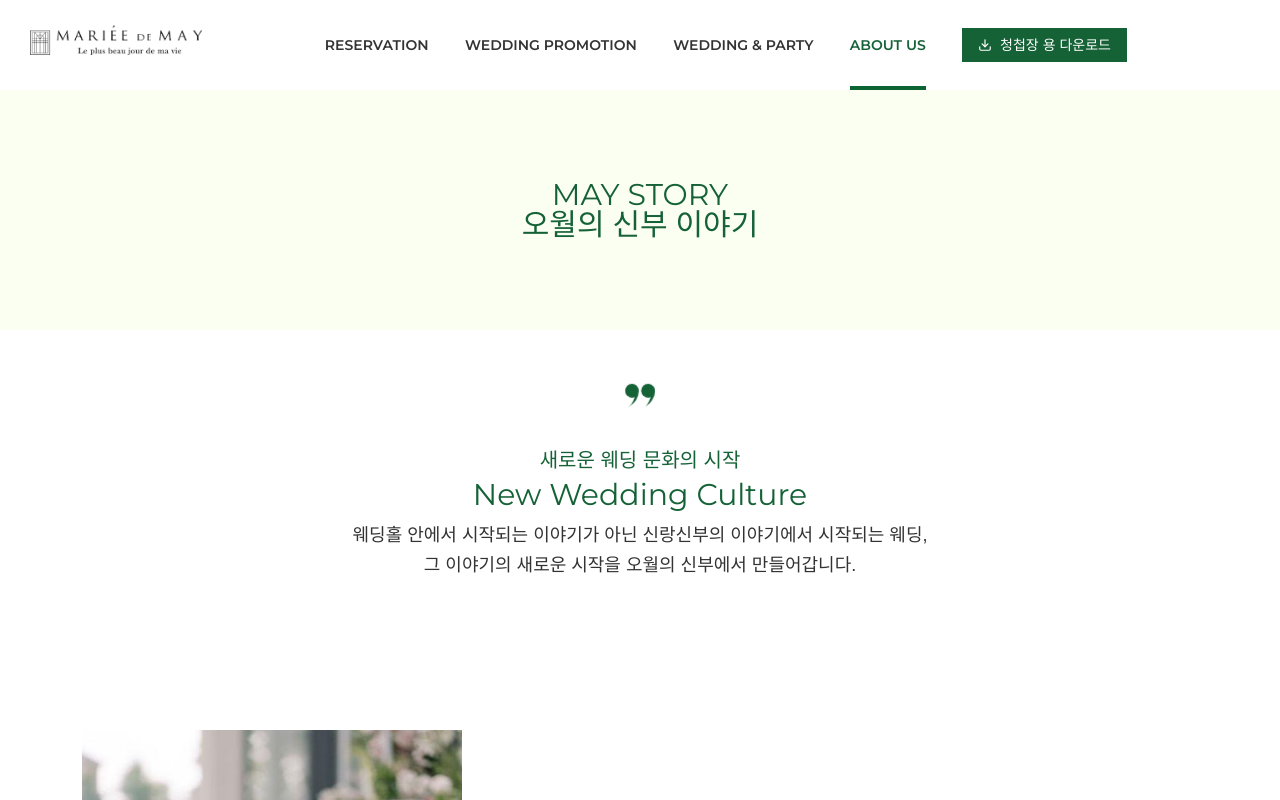
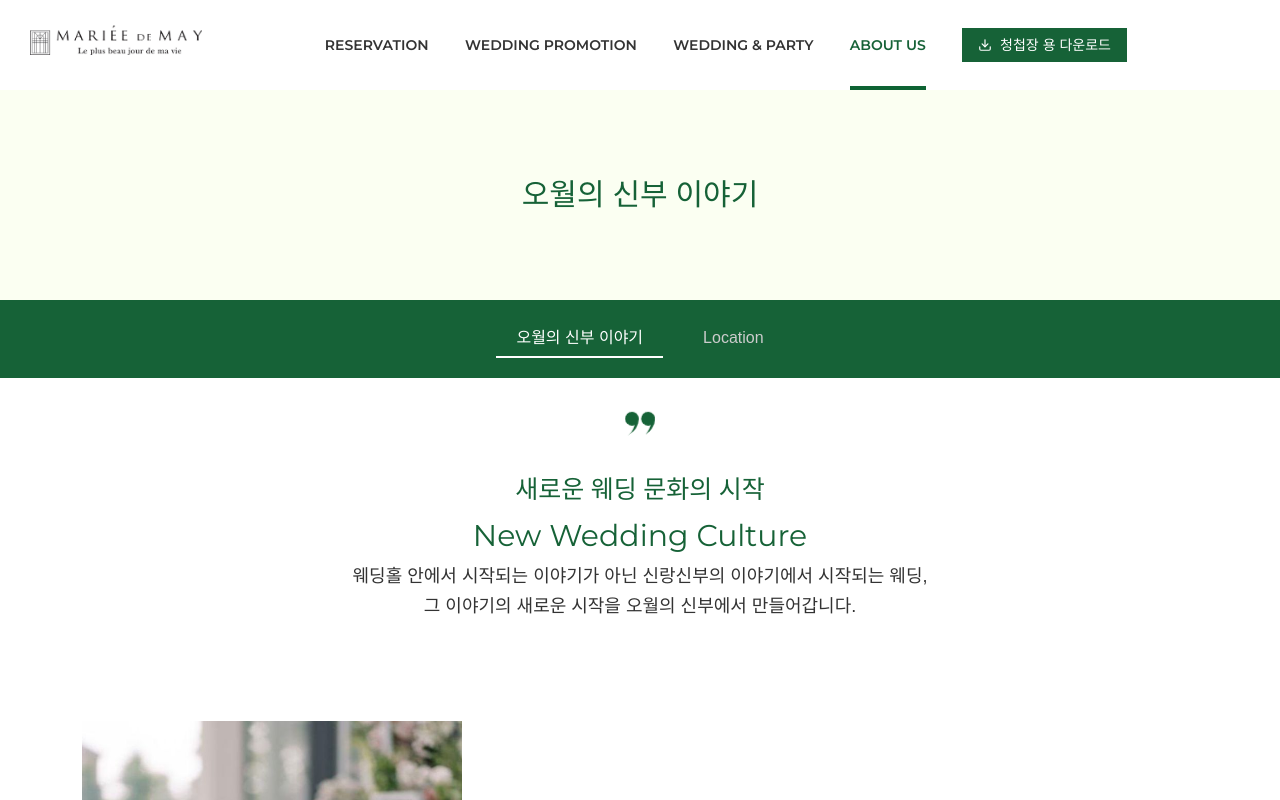
Before and after one commit to wedding-project-web/front, a React (Vite) app: page /about-us in a window 1280 px wide. Shown: the top 800 px of the page. Built offline with nearby package versions, Linux system fonts and the light colour scheme; a web font is replaced by a local one.

Commit message:
fix: About us 페이지 Location 추가

```diff
--- a/src/pages/AboutUsPage.tsx
+++ b/src/pages/AboutUsPage.tsx
@@ -1,7 +1,13 @@
 import styled from "@emotion/styled";
+import { useState } from "react";
 import quotes from "../assets/icon/quotes.png";
+import MusicWedding from "../components/AboutUs/MusicWedding";
 import WeddingStory from "../components/AboutUs/WeddingStory";
-import MusicWedding from "../components/AboutUs/MusicWedding";
+import location from "../assets/image/location.jpg";
+
+interface TabProps {
+  active: boolean;
+}
 
 const TitleContainer = styled.div`
   background-color: #fbfff2;
@@ -26,12 +32,28 @@ const Title = styled.div`
   }
 `;
 
+const Container = styled.div`
+  background-color: #166237;
+  display: flex;
+  justify-content: center;
+  padding: 20px;
+  gap: 20px;
+`;
+
+const Tab = styled.div<TabProps>`
+  color: ${(props) => (props.active ? "#fff" : "#ccc")};
+  cursor: pointer;
+  border-bottom: ${(props) => (props.active ? "2px solid #fff" : "none")};
+  padding: 10px 20px;
+  transition: all 0.3s;
+
+  &:hover {
+    color: #fff;
+  }
+`;
+
 const SubContainer = styled.div`
-  display: flex;
-  flex-direction: column;
-  gap: 10px;
-  padding: 50px;
-  align-items: center;
+  padding: 30px 0px 0px 0px;
 
   @media (max-width: 768px) {
     padding: 20px;
@@ -45,12 +67,12 @@ const IconContainer = styled.div`
   align-items: center;
 
   img {
-    max-width: 100%; /* 부모 크기에 맞게 이미지 조정 */
-    height: auto; /* 이미지 종횡비 유지 */
-    display: block; /* inline 요소 문제 방지 */
+    max-width: 100%;
+    height: auto;
+    display: block;
 
     @media (max-width: 768px) {
-      max-width: 80px; /* 작은 화면에서도 적절한 크기 */
+      max-width: 80px;
     }
   }
 `;
@@ -59,6 +81,9 @@ const FirstContent = styled.div`
   color: #166237;
   font-size: 20px;
   text-align: center;
+  line-height: 1.7;
+  font-family: "Montserrat", serif;
+  font-size: 25px;
 
   @media (max-width: 768px) {
     font-size: 18px;
@@ -70,7 +95,7 @@ const SecondContent = styled.div`
   font-size: 30px;
   font-family: "Montserrat", serif;
   text-align: center;
-
+  margin: 10px 0px 10px 0px;
   @media (max-width: 768px) {
     font-size: 24px;
   }
@@ -87,15 +112,54 @@ const ThirdContent = styled.div`
   }
 `;
 
+const LocationContainer = styled.div`
+  display: flex;
+  flex-direction: column;
+  gap: 10px;
+  padding: 50px;
+  align-items: center;
+
+  @media (max-width: 768px) {
+    padding: 20px;
+  }
+`;
+const XIcon = styled.div`
+  width: 30px;
+  height: 30px;
+  color: lightgray;
+`;
+
+const LocationImg = styled.img`
+  width: 600px;
+`;
 const AboutUsPage = () => {
+  // 현재 선택된 탭 상태 관리
+  const [activeTab, setActiveTab] = useState("story");
+
   return (
     <div>
       <TitleContainer>
-        <Title>
-          MAY STORY
-          <br /> 오월의 신부 이야기
-        </Title>
+        <Title>오월의 신부 이야기</Title>
       </TitleContainer>
+
+      {/* 탭 */}
+      <Container>
+        <Tab
+          active={activeTab === "story"}
+          onClick={() => setActiveTab("story")}
+        >
+          오월의 신부 이야기
+        </Tab>
+        <Tab
+          active={activeTab === "location"}
+          onClick={() => setActiveTab("location")}
+        >
+          Location
+        </Tab>
+      </Container>
+
+      {/* 탭에 따라 내용 렌더링 */}
+      {activeTab === "story" && (
         <SubContainer>
           <IconContainer>
             <img src={quotes} alt="Quotes Icon" />
@@ -106,9 +170,23 @@ const AboutUsPage = () => {
             웨딩홀 안에서 시작되는 이야기가 아닌 신랑신부의 이야기에서 시작되는
             웨딩, <br />그 이야기의 새로운 시작을 오월의 신부에서 만들어갑니다.
           </ThirdContent>
-      </SubContainer>
           <WeddingStory />
           <MusicWedding />
+        </SubContainer>
+      )}
+
+      {activeTab === "location" && (
+        <LocationContainer>
+          <FirstContent>
+            Location
+            <br />
+            오월의 신부 오시는 길
+          </FirstContent>
+          <XIcon>X</XIcon>
+          <ThirdContent>오월의 신부 오시는 길을 안내해드립니다</ThirdContent>
+          <LocationImg src={location} />
+        </LocationContainer>
+      )}
     </div>
   );
 };
```
Also changed, not shown: src/assets/image/location.jpg (added). Lines whose indentation alone changed are shown as unchanged.
